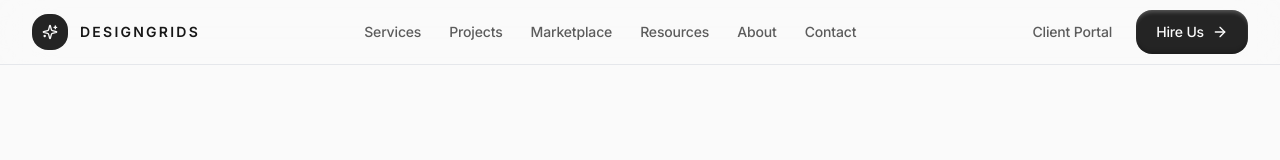
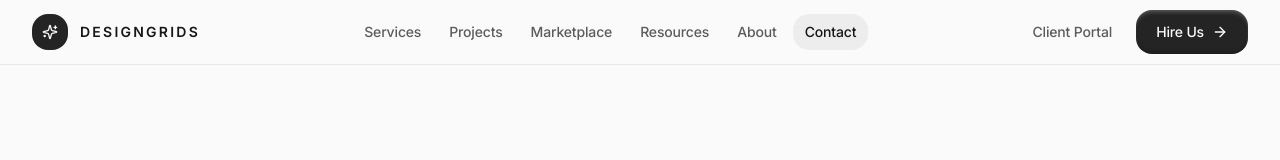
Before and after one commit to Kenoplug/designgrids, a Next.js app: page /contact in a window 1280 px wide. Shown: the top 160 px of the page. Built offline with nearby package versions, Linux system fonts and the light colour scheme.

Commit message:
Highlight active nav item (desktop and mobile)

```diff
--- a/components/navbar.tsx
+++ b/components/navbar.tsx
@@ -1,6 +1,7 @@
 "use client";
 
 import Link from "next/link";
+import { usePathname } from "next/navigation";
 import { Menu, Sparkles, X } from "lucide-react";
 import { useState } from "react";
 import { navItems } from "@/lib/content";
@@ -9,6 +10,11 @@ import { cn } from "@/lib/utils";
 
 export function Navbar() {
   const [open, setOpen] = useState(false);
+  const pathname = usePathname();
+
+  function isActive(href: string) {
+    return pathname === href || pathname.startsWith(href + "/");
+  }
 
   return (
     <header className="sticky top-0 z-50 border-b border-hairline bg-canvas/85 backdrop-blur-xl">
@@ -24,14 +30,23 @@ export function Navbar() {
             <Link
               key={item.href}
               href={item.href}
-              className="focus-ring rounded-2xl px-3 py-2 text-sm text-mist transition hover:bg-black/5 hover:text-ink"
+              className={cn(
+                "focus-ring rounded-2xl px-3 py-2 text-sm transition hover:bg-black/5 hover:text-ink",
+                isActive(item.href) ? "bg-black/5 text-ink" : "text-mist"
+              )}
             >
               {item.label}
             </Link>
           ))}
         </nav>
         <div className="hidden items-center gap-3 lg:flex">
-          <Link href="/client-portal" className="focus-ring rounded-2xl px-3 py-2 text-sm text-mist hover:text-ink">
+          <Link
+            href="/client-portal"
+            className={cn(
+              "focus-ring rounded-2xl px-3 py-2 text-sm hover:text-ink",
+              isActive("/client-portal") ? "text-ink" : "text-mist"
+            )}
+          >
             Client Portal
           </Link>
           <Button href="/contact" className="min-h-10 px-4 py-2">Hire Us</Button>
@@ -50,7 +65,10 @@ export function Navbar() {
             <Link
               key={item.href}
               href={item.href}
-              className="focus-ring rounded-2xl px-3 py-3 text-sm text-mist hover:bg-black/5 hover:text-ink"
+              className={cn(
+                "focus-ring rounded-2xl px-3 py-3 text-sm hover:bg-black/5 hover:text-ink",
+                isActive(item.href) ? "bg-black/5 text-ink" : "text-mist"
+              )}
               onClick={() => setOpen(false)}
             >
               {item.label}
```
